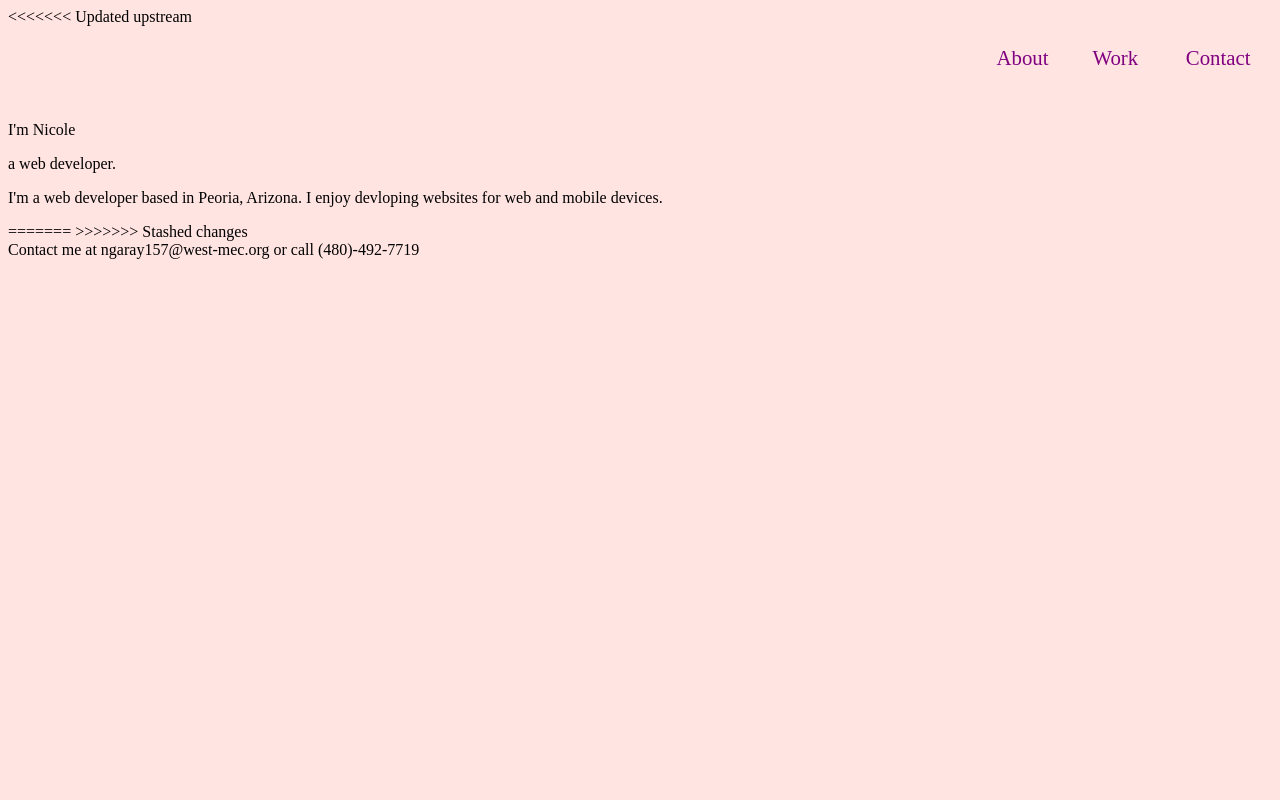
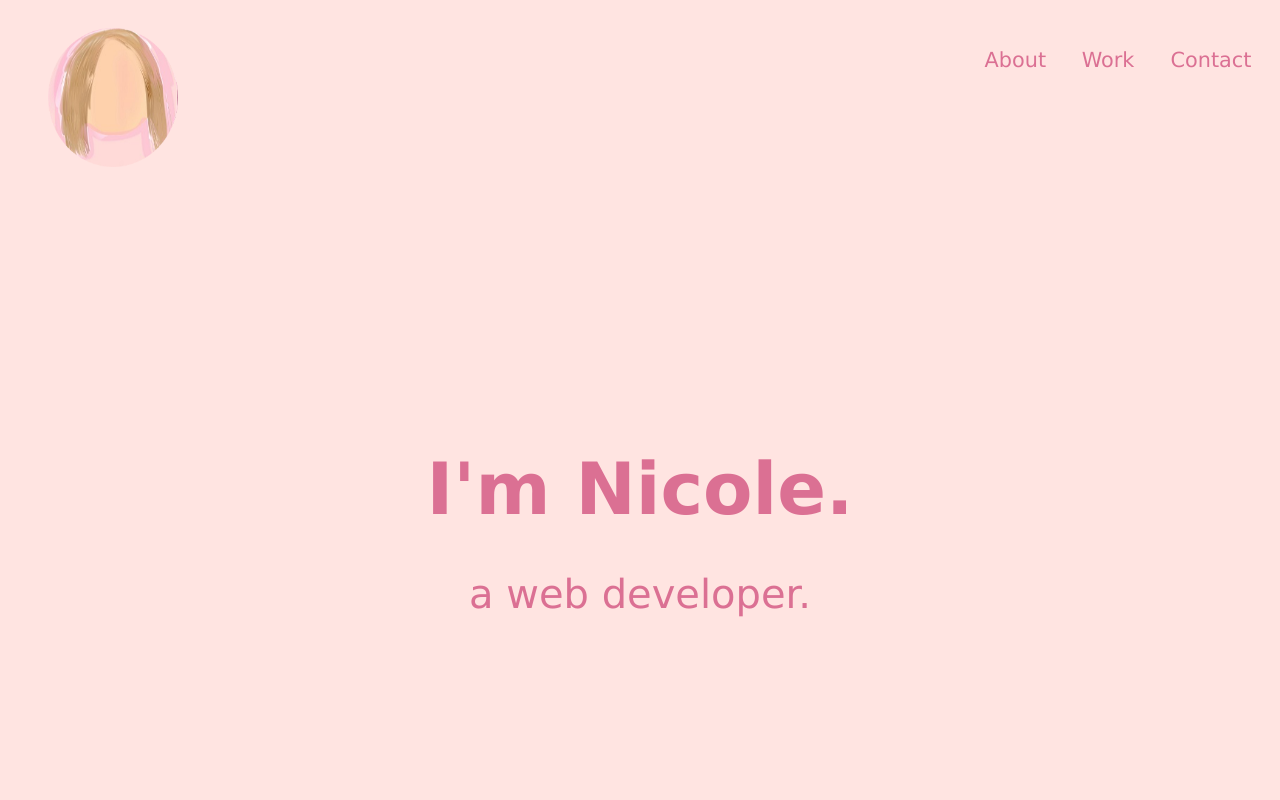
Before and after one commit to ngaray157/EqSite01, a plain HTML site: page index.html in a window 1280 px wide. Shown: the top 800 px of the page. Drawn offline with Linux system fonts and the light colour scheme.

Commit message:
worked on index
added logo, more paragraphs, white to the pink

```diff
--- a/index.html
+++ b/index.html
@@ -9,10 +9,9 @@
         <!-- <link rel="icon" type="image" href="nicole.jpg"/> -->
     </head>
     <body>
-<<<<<<< Updated upstream
         <header>
-            <!-- <img src="nicole.jpg" alt=""
-                width="120" height="150"> -->
+            <img src="selflogo.png" alt="minimalistic drawing of nicole"
+                width="130px" height="139px">
             <nav class="topRight">
                 <ul>
                     <li><a href="index.html">About</a></li>
@@ -21,23 +20,24 @@
                 </ul>
             </nav>
         </header>
-        <section id="firstLine">
-        <p>I'm Nicole</p>
-        <p id="secondline">a web developer.</p>
+        <section id="intro">
+        <p id="firstLine">I'm Nicole.</p>
+        <p id="secondLine">a web developer.</p>
     </section>
-
-    <section>
-        <p>
-            I'm a web developer based in Peoria, Arizona. I enjoy devloping
+    <br>
+    <br>
+    <section id="second">
+            <img src="selflogo.png" alt="minimalistic drawing of nicole"
+            width="130px" height="139px">
+        <p id="hi"> Greetings.</p>
+        <p id="hi2">
+            I'm a web developer based in Peoria, Arizona. <br> I enjoy devloping
             websites for web and mobile devices.
         </p>
     </section>
-=======
-
->>>>>>> Stashed changes
     </body>
 
     <footer>
-        Contact me at ngaray157@west-mec.org or call (480)-492-7719
+        Nicole Garay c All rights reserved.
     </footer>
 </html>
--- a/index_styles.css
+++ b/index_styles.css
@@ -1,36 +1,104 @@
 @charset "utf-8";
-
+/* General Styles */
 html{
     background-color:rgb(255,228,225);
+    font-family: Verdana, Geneva, Tahoma, sans-serif;
 }
+
+header img{
+    margin-right: auto;
+    float: left;
+    padding-left: 40px;
+    padding-top: 20px;
+}
+
+
+section#secondLine{
+    background-color: whitesmoke;
+    width: 100%;
+    padding-bottom: 1024px;
+}
+
+section#intro p#secondLine{
+    font-family: 'Lucida Sans', 'Lucida Sans Regular', 'Lucida Grande', 'Lucida Sans Unicode', Geneva, Verdana, sans-serif;
+}
+
+section#intro p#firstLine{
+    color:rgb(219,112,147);
+    font-size: 4.5em;
+    text-align: center;
+    font-weight: bold;
+    padding-bottom: 2px;
+    padding-top: 343px;
+    margin-bottom: 100px;
+    line-height: 4px;
+}
+
+section#intro p#secondLine{
+    color:rgb(219,112,147);
+    font-size: 2.5em;
+    text-align: center;
+    font-weight: normal;
+    padding-bottom: 180px;
+    padding-top: 0px;
+    line-height: 3px;
+}
+
+section#second{
+    background-color: ghostwhite;
+    margin-bottom: 300px;
+    padding-bottom: 850px;
+}
+
+
+section#second p#hi{
+    font-size: 2em;
+    font-weight: bold;
+    color: rgb(219,112,147);
+    text-align: center;
+}
+
+section#second p#hi2{
+    color: rgb(219,112,147);
+    text-align: center;
+    padding-top: 20px;
+    font-size: 1.7em;
+    font-weight: normal;
+    font-family: 'Lucida Sans', 'Lucida Sans Regular', 'Lucida Grande', 'Lucida Sans Unicode', Geneva, Verdana, sans-serif;
+}
+
+section#second img{
+    padding-top: 400px;
+    padding-left: 865px;
+}
+
+/* Top Right Navigation Styles */
 
 nav a{
     text-decoration: none;
+}
+
+header nav.topRight{
+    margin-left: auto;
+    margin-right: 2px;
+    width: 24%;
 }
 
 nav.topRight ul{
     list-style-type: none;
     font-size: 1.3em;
 }
-
-/* body > header > nav a:link, body > header > nav:visited {
-    color: rgba(128,0,128, 0.5);
- } */
-
-nav a:hover, nav:active {
-    background-color: rgba(128,0,128, 0.5);
- }
-
 nav.topRight a{
-    color:rgb(128,0,128);
-    padding-top: 20px;
+    color:rgb(219,112,147);
+    /* padding-top: 20px;
     padding-bottom: 35px;
     padding-left: 5px;
-    padding-right: 5px;
+    padding-right: 5px; */
+    padding-top: 40px;
+    margin-right: 30px;
 }
 
-header{
-    margin-left: auto;
-    margin-right: 0px;
-    width: 24%;
+footer{
+    width: 100%;
+    text-align: center;
 }
```
Also changed, not shown: nicole.jpg (deleted).
